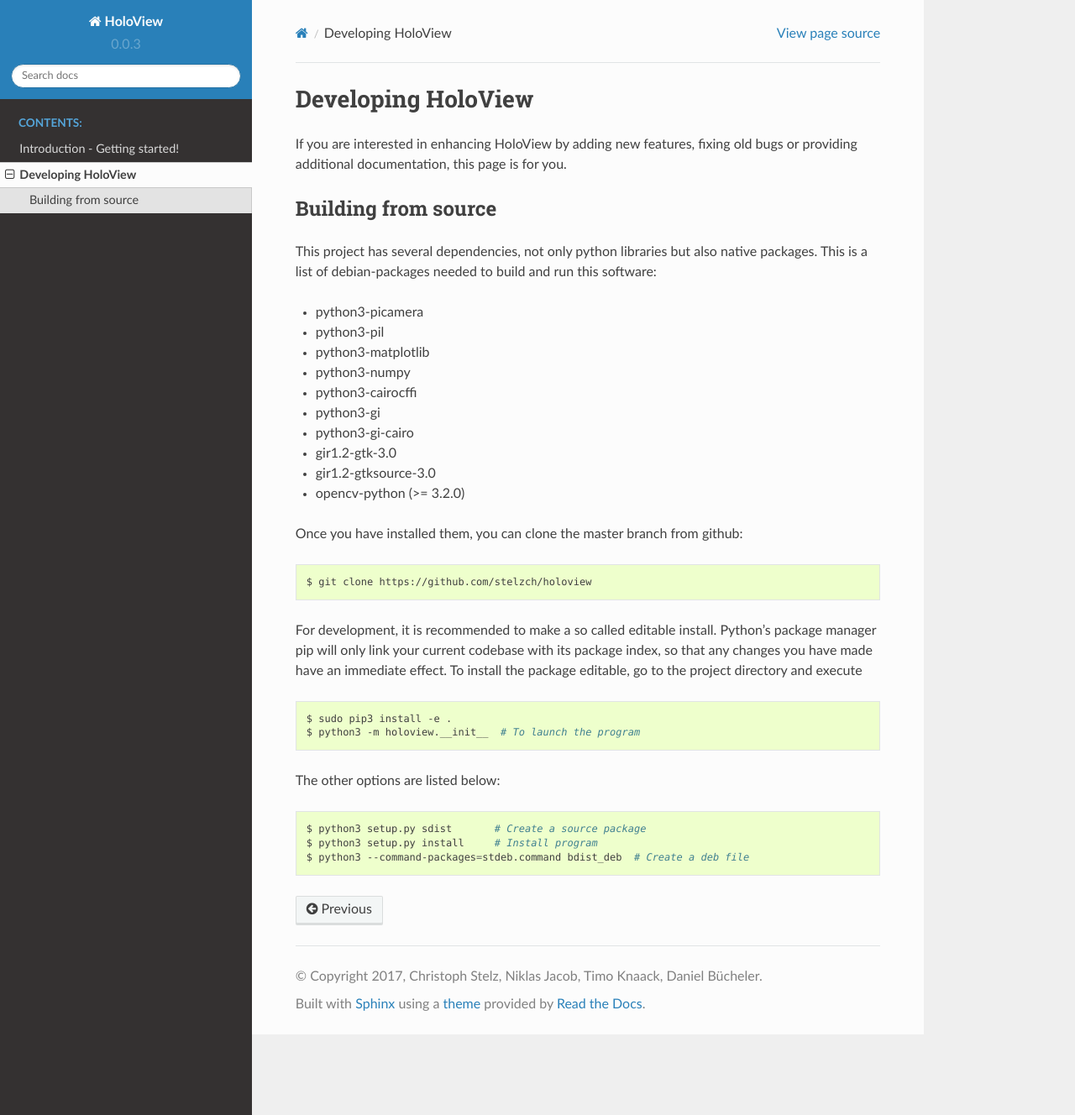
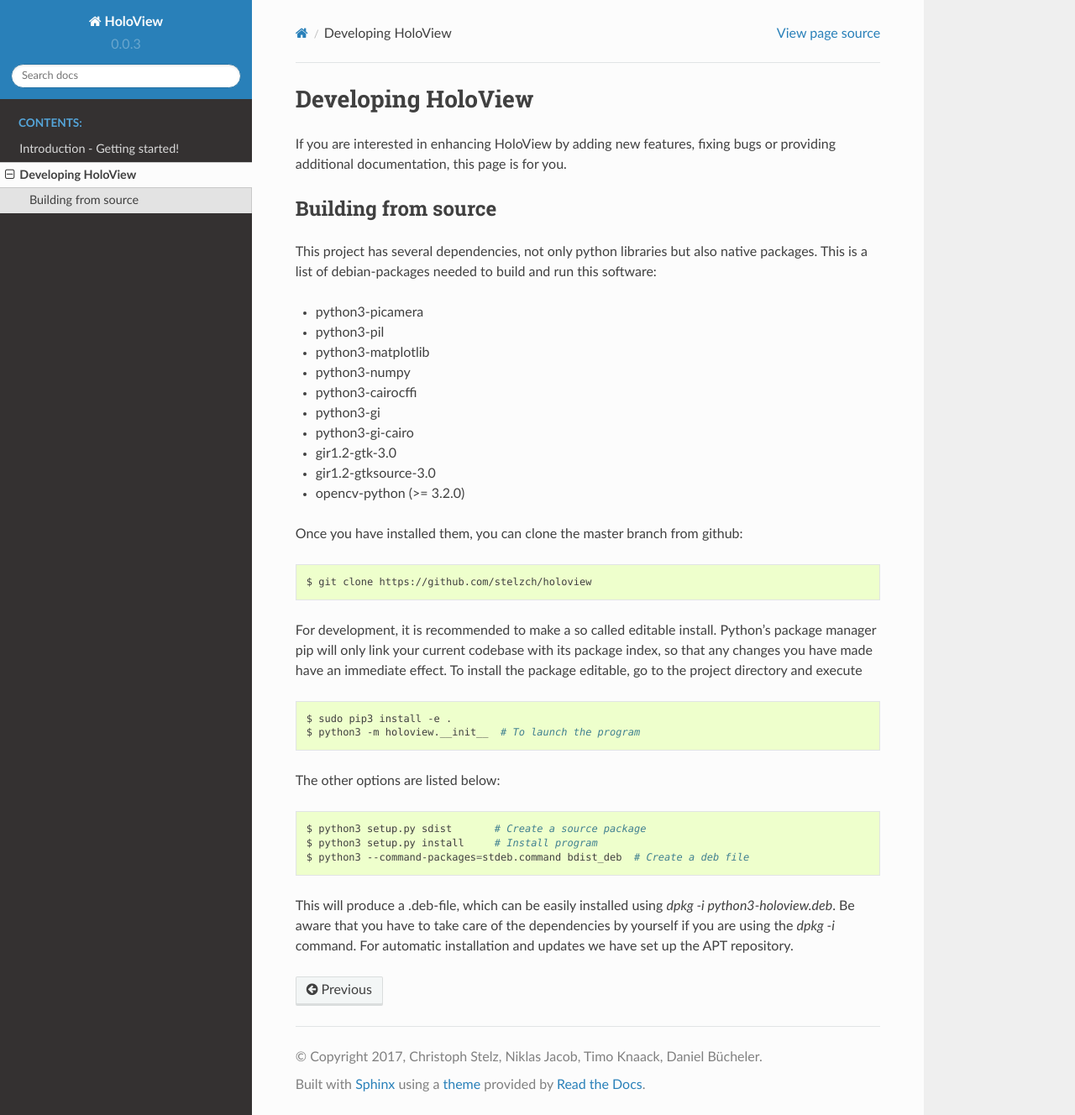
Before and after one commit to stelzch/holoview, a Sphinx documentation site: the page built from docs/development.rst, in a window 1280 px wide and 1328 px high. Shown: the whole window at 84% size. Built offline with Sphinx 7.4.7 and the Read the Docs theme 2.0.0, drawn with Linux system fonts in a browser that asks for light colours.

Commit message:
Documentation DEB-Package Script New Matplotlib Backend: GTK3Cairo

```diff
--- a/docs/development.rst
+++ b/docs/development.rst
@@ -1,7 +1,7 @@
 Developing HoloView
 ===================
 
-If you are interested in enhancing HoloView by adding new features, fixing old bugs or providing additional documentation, this page is for you.
+If you are interested in enhancing HoloView by adding new features, fixing bugs or providing additional documentation, this page is for you.
 
 
 Building from source
@@ -39,3 +39,5 @@
     $ python3 setup.py sdist       # Create a source package
     $ python3 setup.py install     # Install program
     $ python3 --command-packages=stdeb.command bdist_deb  # Create a deb file
+
+This will produce a .deb-file, which can be easily installed using `dpkg -i python3-holoview.deb`. Be aware that you have to take care of the dependencies by yourself if you are using the `dpkg -i` command. For automatic installation and updates we have set up the APT repository.
```
Also changed, not shown: 2 other files.
